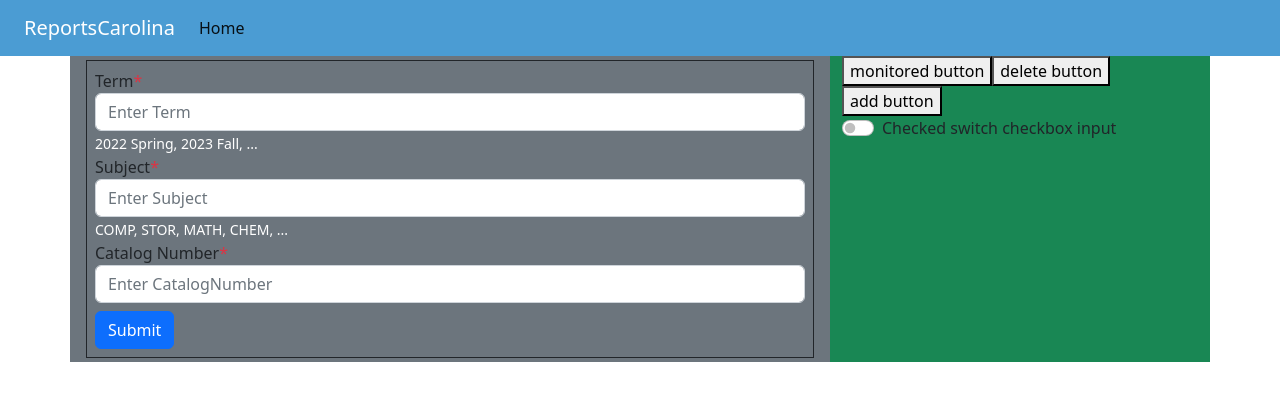
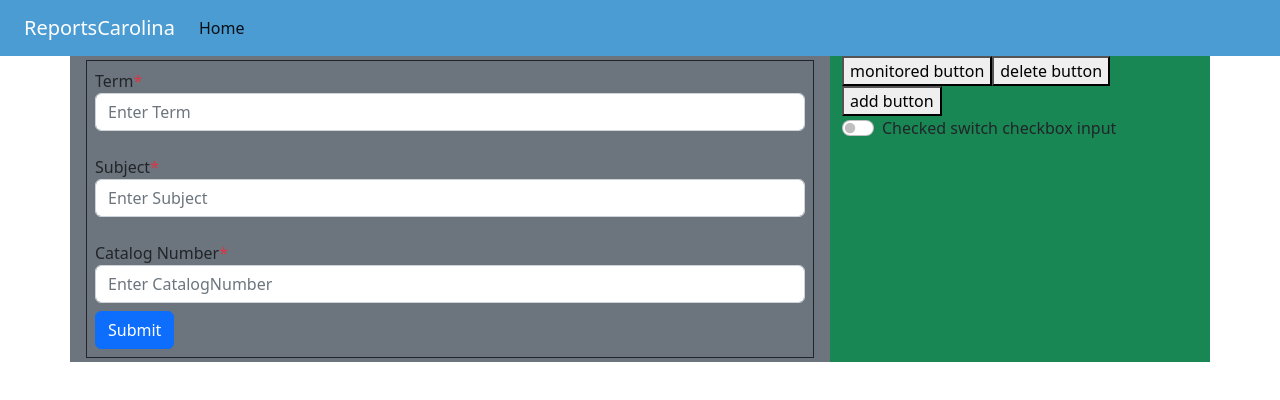
Before and after one commit to JeffZ87/ReportsCarolina, a Next.js app: page / in a window 1280 px wide. Shown: the top 400 px of the page. Built offline with nearby package versions, Linux system fonts and the light colour scheme.

Commit message:
change small text color

```diff
--- a/components/searchbar/searchbar.js
+++ b/components/searchbar/searchbar.js
@@ -48,12 +48,12 @@ export default function Searchbar({ resultHandler }) {
             <div className='form-group'>
                 <label>Term<span className='text-danger'>*</span></label>
                 <input type='text' className='form-control' placeholder='Enter Term' name='term' required />
-                    <small id='emailHelp' className='form-text text-white'>2022 Spring, 2023 Fall, ...</small>
+                    <small id='emailHelp' className='form-text'>2022 Spring, 2023 Fall, ...</small>
             </div>
             <div className='form-group'>
                 <label>Subject<span className='text-danger'>*</span></label>
                 <input type='text' className='form-control' aria-describedby='emailHelp' placeholder='Enter Subject' name='subject' required />
-                    <small id='emailHelp' className='form-text text-white'>COMP, STOR, MATH, CHEM, ...</small>
+                    <small id='emailHelp' className='form-text'>COMP, STOR, MATH, CHEM, ...</small>
             </div>
             <div className='form-group'>
                 <label>Catalog Number<span className='text-danger'>*</span></label>
```
